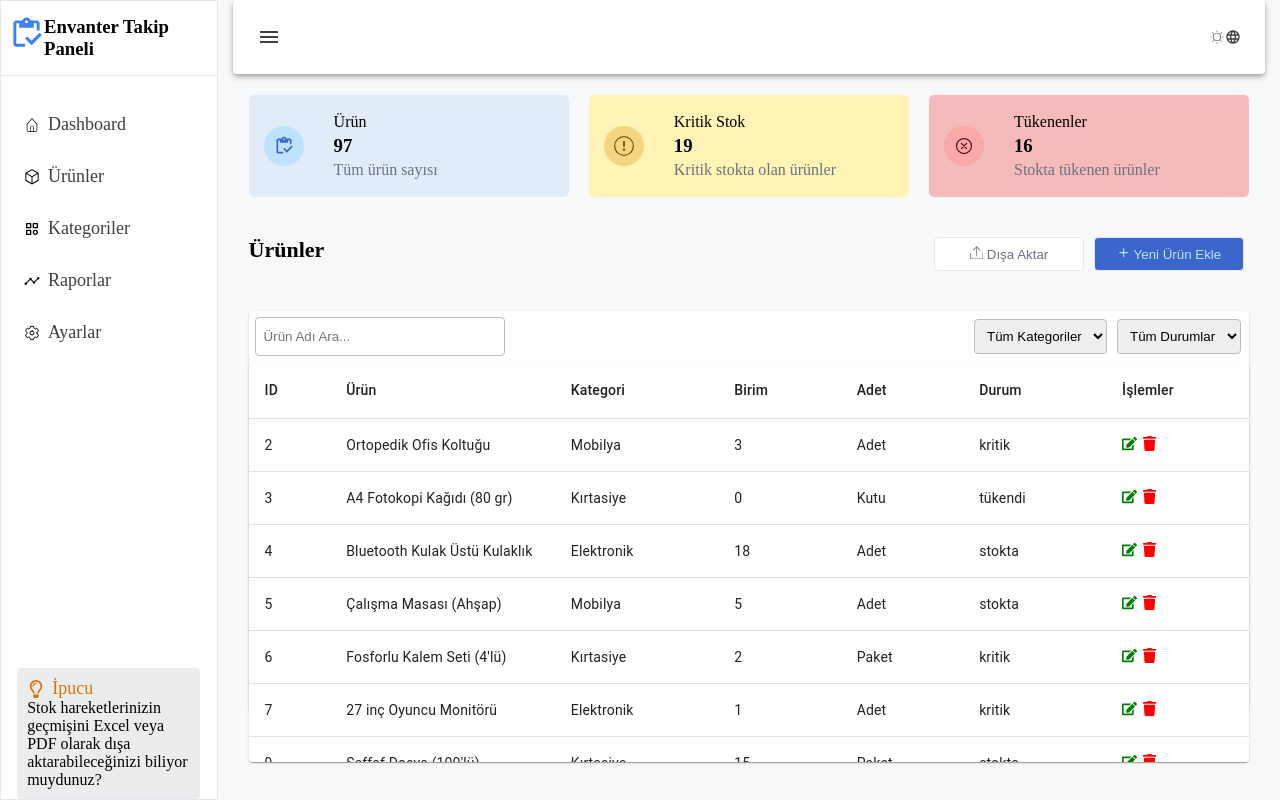
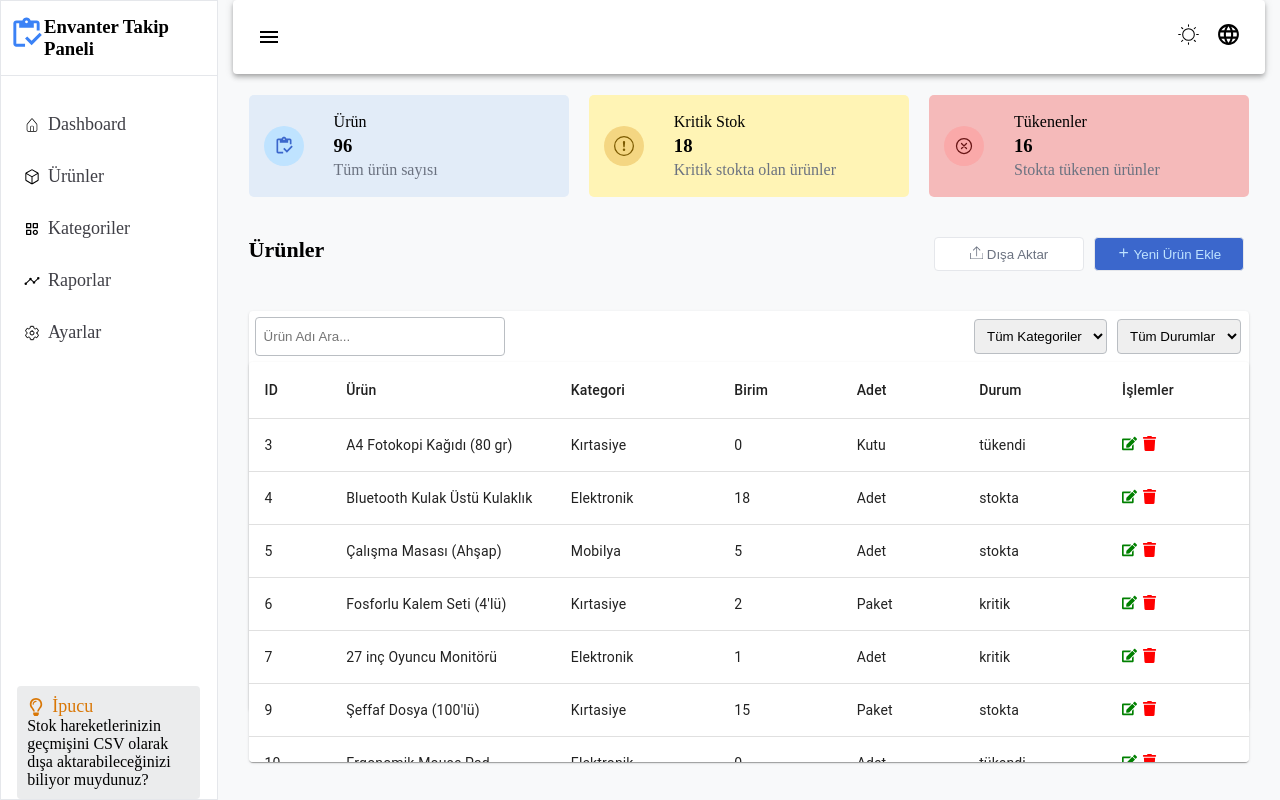
Before and after one commit to Aleynaakduman/inventory-panel, a React (Vite) app: page / in a window 1280 px wide. Built offline with nearby package versions, Linux system fonts and the light colour scheme; data requests are answered from the project's data file.

Commit message:
dark tema eklendi

```diff
--- a/db.json
+++ b/db.json
@@ -1,13 +1,5 @@
 {
   "products": [
-    {
-      "id": "2",
-      "name": "Ortopedik Ofis Koltuğu",
-      "category": "Mobilya",
-      "quantity": 3,
-      "unit": "Adet",
-      "status": "kritik"
-    },
     {
       "id": "3",
       "name": "A4 Fotokopi Kağıdı (80 gr)",
--- a/src/App.css
+++ b/src/App.css
@@ -29,3 +29,72 @@ body{
   padding: 20px 16px;
   flex-grow: 80;
 }
+
+
+.app.dark{
+background: #0f172a;
+
+}
+.dark .sidebar-container{
+  background-color: #0b1220;
+  color: #f8fafc;
+}
+.dark .sidebar-bottom ul li a{
+  color: #f8fafc;
+}
+
+
+
+.dark
+.sidebar-bottom ul li:hover a{
+
+    color: #010101;
+    border-radius: 4px;
+}
+.dark .card1{
+  background: #1e3a5f;
+  color: #f8fafc;
+}
+
+.dark .card2{
+  background: #4b3b12;
+  color: #f8fafc;
+}
+
+.dark .card3{
+  background: #4a1d1f;
+  color: #f8fafc;
+}
+
+.dark .dashboard-bottom-content{
+  color: #f8fafc;
+}
+
+.dark .sidebar-card{
+  background-color: #273240;
+}
+
+
+.dark .select-search select{
+  background-color: #242a38;
+  color: #f8fafc;
+  border: 1px solid #3f475a;
+}
+
+.dark .table-input{
+   background-color: #242a38;
+  color: #f8fafc;
+  border: 1px solid #3f475a;
+}
+
+.dark .btn-1{
+  background-color: #2a2e3b;
+  border:1px solid #3de7d3;
+  color: #3de7d3;
+}
+
+.dark .btn-2{
+  background-color: #ffc85e;
+  border: 1px solid #4a505e;
+  color: #4a505e;
+}
--- a/src/App.jsx
+++ b/src/App.jsx
@@ -4,23 +4,54 @@ import Sidebar from "./shared/components/Sidebar/Sidebar";
 import Navbar from "./shared/components/Navbar/Navbar";
 import { BrowserRouter } from "react-router-dom";
 import DashboardContent from "./features/Dashboard/components/DashboardContent";
+import {useState} from 'react'
+import { createTheme, ThemeProvider } from "@mui/material/styles";
 function App() {
+
+const [darkMode, setDarkMode] = useState(false)
+   const theme = createTheme({
+    palette: {
+      mode: darkMode ? "dark" : "light",
+
+      ...(darkMode && {
+        background: {
+          default: "#1a1c23",
+          paper: "#242631",
+        },
+        text: {
+          primary: "#ffffff",
+        }
+      }),
+    },
+  });
 
 
   return (
 
-    <BrowserRouter>
-   <div className="app-loyout">
+
+    <ThemeProvider theme={theme}>
+      <div className={darkMode ? "app dark" : "app"}></div>
+<div className={darkMode ? "app dark" : "app"} >
+          <BrowserRouter>
+
+
+    <div className="app-loyout">
       <Sidebar/>
 
       <div className="right-container">
-        <Navbar/>
+        <Navbar darkMode={darkMode} setDarkMode={setDarkMode} />
         <div className="main-content">
-          <DashboardContent/>
+          <DashboardContent />
         </div>
       </div>
    </div>
+
     </BrowserRouter>
+
+</div>
+
+    </ThemeProvider>
+
 
 
 
--- a/src/features/Dashboard/components/DashboardContent.css
+++ b/src/features/Dashboard/components/DashboardContent.css
@@ -101,6 +101,7 @@
     color: #6B7280 ;
     padding: 8px;
     width: 150px;
+    cursor: pointer;
 
 
 }
@@ -112,6 +113,7 @@
     color: #BFE3FF;
     border: 1px solid #E5E7EB;
     border-radius: 4px;
+    cursor: pointer;
 }
 
 .dashboard-bottom-content h4{
--- a/src/features/Dashboard/components/DashboardTable.jsx
+++ b/src/features/Dashboard/components/DashboardTable.jsx
@@ -91,6 +91,7 @@ function fixedHeaderContent() {
 
 
 export default function ReactVirtualizedTable() {
+
   const [products, setProducts] = useState([]);
 
 
@@ -131,13 +132,13 @@ export default function ReactVirtualizedTable() {
 
 
   return (
-    <Paper style={{ height: 400, width: '100%' }}>
+  <div className="wrapper">
+      <Paper style={{ height: 400, width: '100%' }}>
         <div className="search">
 
 
 
-
-          <input type="text" placeholder='Ürün Adı Ara...' value={searchTerm}  onChange={(e) => setSearchTerm(e.target.value)}/>
+          <input className='table-input' type="text" placeholder='Ürün Adı Ara...' value={searchTerm}  onChange={(e) => setSearchTerm(e.target.value)}/>
    <div className="select-search">
       <select defaultValue = "Hepsi" value={selectedCategory} onChange={(e) => setSelectedCategory(e.target.value)}>
       <option value="Hepsi">Tüm Kategoriler</option>
@@ -165,6 +166,7 @@ export default function ReactVirtualizedTable() {
         itemContent={rowContent}
       />
     </Paper>
+  </div>
   );
 
 
--- /dev/null
+++ b/src/shared/components/Navbar/Navbar.css
@@ -0,0 +1,11 @@
+.nav-icon{
+    display: flex;
+    gap: 15px;
+    cursor: pointer;
+
+}
+
+
+.navbar-icon{
+    font-size: 25px;
+}
--- a/src/shared/components/Navbar/Navbar.jsx
+++ b/src/shared/components/Navbar/Navbar.jsx
@@ -6,13 +6,17 @@
  import MenuIcon from '@mui/icons-material/Menu';
  import { CiLight } from "react-icons/ci";
  import { MdLanguage } from "react-icons/md";
+import './Navbar.css'
 
 
- export default function ButtonAppBar() {
+ export default function ButtonAppBar({darkMode, setDarkMode}) {
+
+
+
    return (
      <Box sx={{ flexGrow: 1 }}>
-       <AppBar position="static" sx={{ backgroundColor:'#fff' , border:'#E5E7EB' , borderRadius:'4px'}}>
-        <Toolbar sx={{ minHeight: '74px !important' , color: '#3F3F46' }}>
+       <AppBar position="static" sx={{backgroundColor: darkMode ? '#1e293b' : '#fff' , border:'#E5E7EB' , borderRadius:'4px'}}>
+        <Toolbar sx={{ minHeight: '74px !important' , color: darkMode ? '#fff': '#000' }}>
            <IconButton
              size="large"
             edge="start"
@@ -25,8 +29,10 @@
            <Typography variant="h6" component="div" sx={{ flexGrow: 1 }}>
 
            </Typography>
-          < CiLight/>
-          <MdLanguage />
+         <div className='nav-icon' >
+          <div className="navbar-icon" onClick={()=> setDarkMode(!darkMode)}> <CiLight/></div>
+          <div className="navbar-icon"><MdLanguage /></div>
+         </div>
          </Toolbar>
        </AppBar>
      </Box>
--- a/src/shared/components/Sidebar/Sidebar.jsx
+++ b/src/shared/components/Sidebar/Sidebar.jsx
@@ -66,7 +66,7 @@ function Sidebar() {
              <FaRegLightbulb/>
             <p>İpucu</p>
            </div>
-           <p>Stok hareketlerinizin geçmişini Excel veya PDF olarak dışa aktarabileceğinizi biliyor muydunuz?</p>
+           <p>Stok hareketlerinizin geçmişini CSV olarak dışa aktarabileceğinizi biliyor muydunuz?</p>
         </div>
     </div>
   )
```
Also changed, not shown: src/features/Dashboard/components/DashboardContent.jsx (+8 -2 lines).
